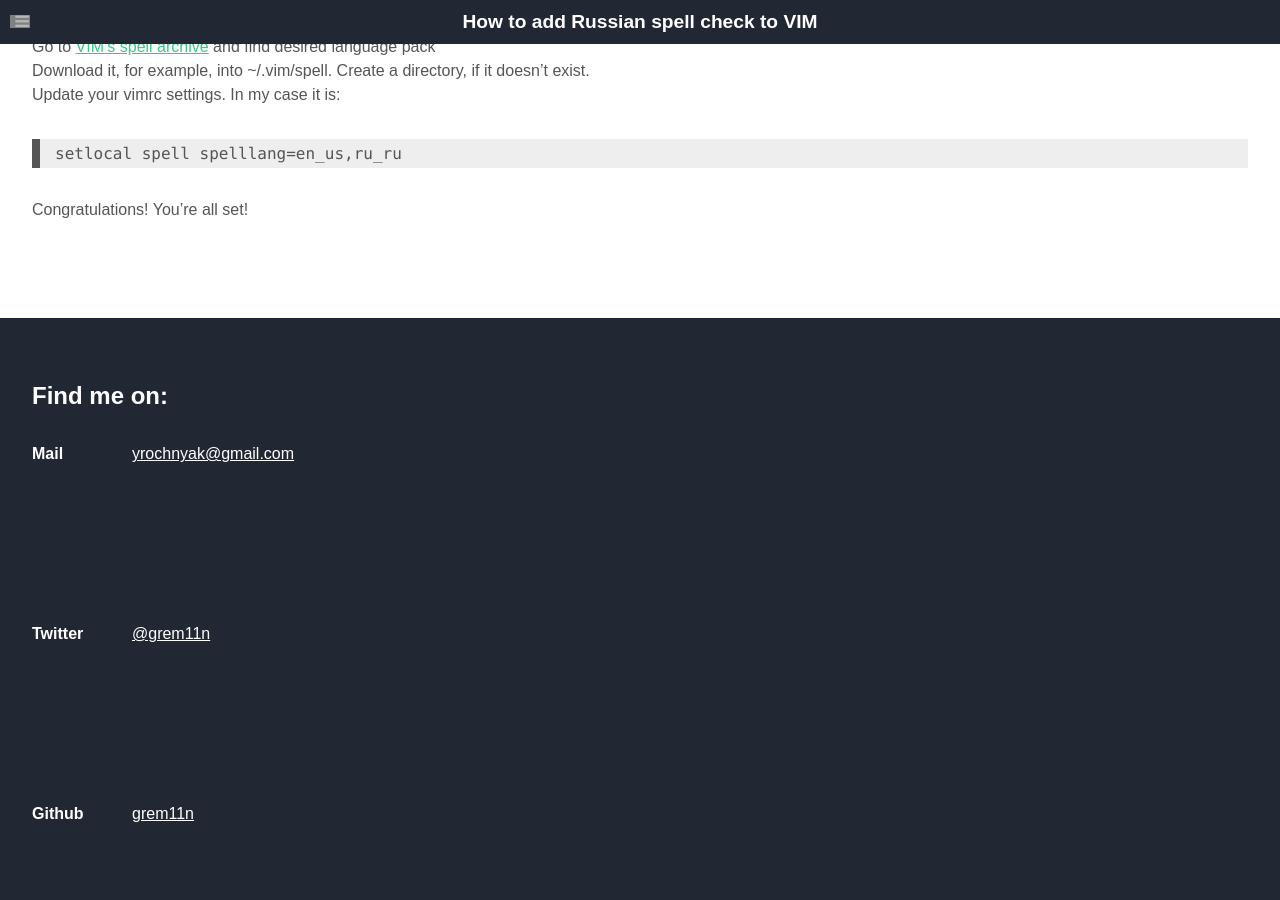
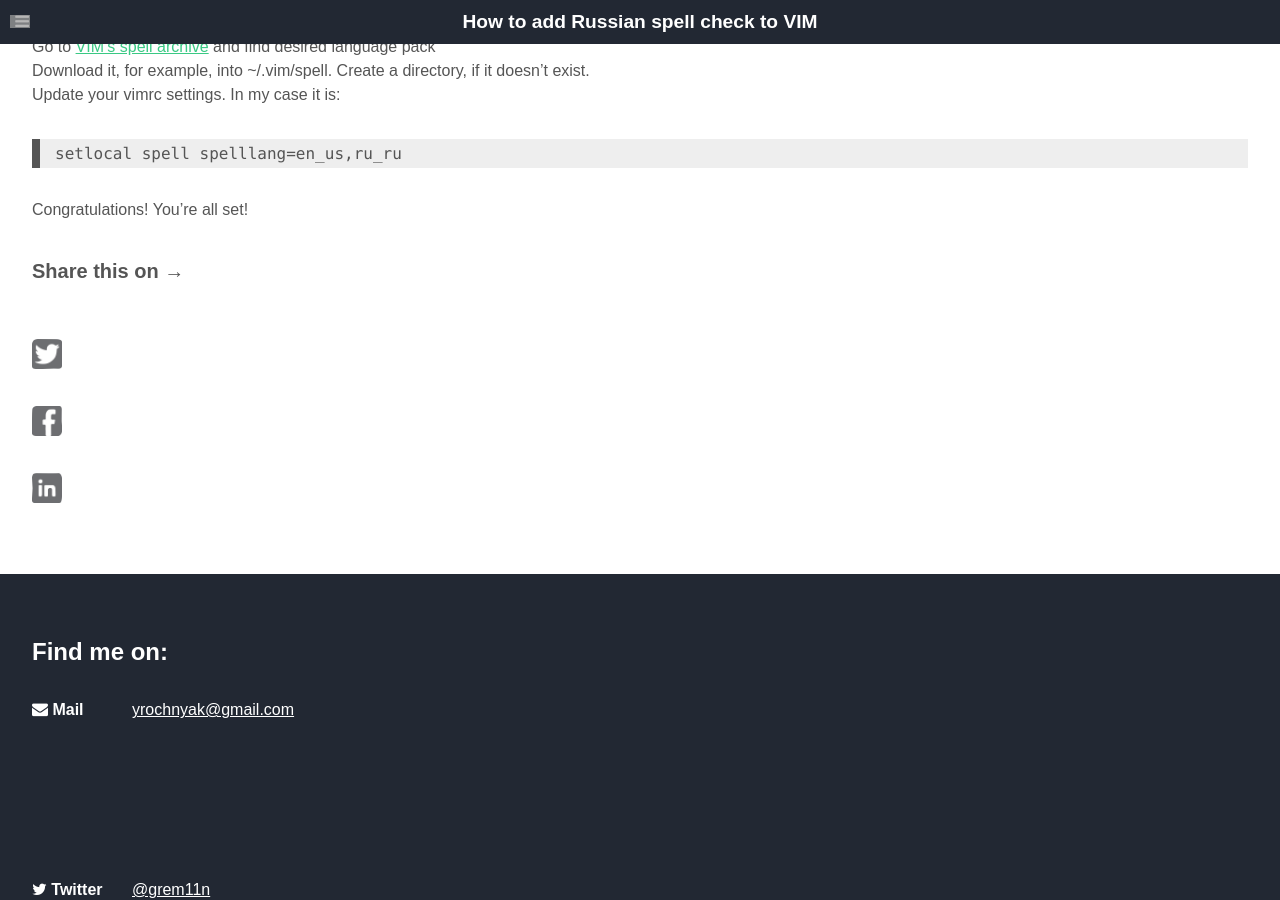
Before and after one commit to grem11n/grem11n.github.io, a Jekyll site: the page built from blog/_posts/2017-03-08-russian-spell-check-vim.md, in a window 1280 px wide and 900 px high, scrolled down 855 px. Built offline with Jekyll 4.4.1, drawn with Linux system fonts in a browser that asks for light colours; comment, search, counter and statistics services are not loaded.

Commit message:
add social buttons

```diff
--- a/_config.yml
+++ b/_config.yml
@@ -4,3 +4,4 @@ description: This is my blog
 paginate: 10
 markdown: kramdown
 highlighter: rouge
+twitter_username: grem11n
--- /dev/null
+++ b/_includes/share-buttons.html
@@ -0,0 +1,14 @@
+<div class="row">
+  <div class="3u">
+    <h3>Share this on &rarr;</h3>
+  </div>
+  <div class="3u">
+    <a href="https://twitter.com/intent/tweet?text={{ page.title }}&url={{ site.url }}{{ page.url }}&via={{ site.twitter_username }}&related={{ site.twitter_username }}" rel="nofollow" title="Share on Twitter" onclick="window.open(this.href, 'mywin', 'width=600,height=400,toolbar=1,resizable=0'); return false;"><img src="{{ site.url }}/assets/images/buttons/twitter.png" alt="Twitter" width="30" height="30"></a>
+   </div>
+   <div class="3u">
+    <a href="https://facebook.com/sharer.php?u={{ site.url }}{{ page.url }}" rel="nofollow" title="Share on Facebook" onclick="window.open(this.href, 'mywin', 'width=600,height=400,toolbar=1,resizable=0'); return false;"><img src="{{ site.url }}/assets/images/buttons/facebook.png" alt="Facebook" width="30" height="30"></a>
+  </div>
+  <div class="3u">
+      <a href="http://www.linkedin.com/shareArticle?mini=true&url={{ site.url }}{{ page.url }}&title={{ page.title }}&source={{ site.title }}" title="Share on Linkedin" onclick="window.open(this.href, 'mywin', 'width=600,height=400,toolbar=1,resizable=0'); return false;"><img src="{{ site.url }}/assets/images/buttons/linkedin.png" alt="Linkedin" width="30" height="30"></a>
+  </div>
+</div>
--- a/_layouts/default.html
+++ b/_layouts/default.html
@@ -38,7 +38,7 @@
 									</header>
 									<ul class="contact">
 										<li>
-											<span class="mail">Mail</span>
+											<span class="mail"><i class="fa fa-envelope"></i> Mail</span>
 											<span><a href="#">yrochnyak@gmail.com</a></span>
 										</li>
 									</ul>
@@ -51,7 +51,7 @@
 									</header>
 									<ul class="contact">
 										<li>
-											<span class="phone">Twitter</span>
+											<span class="phone"><i class="fa fa-twitter"></i> Twitter</span>
 											<span><a href="https://twitter.com/grem11n" target="_blank">@grem11n</a></span>
 										</li>
 									</ul>
@@ -64,7 +64,7 @@
 									</header>
 									<ul class="contact">
 										<li>
-											<span class="phone">Github</span>
+											<span class="phone"><i class="fa fa-github"></i> Github</span>
 											<span><a href="https://github.com/grem11n" target="_blank">grem11n</a></span>
 										</li>
 									</ul>
@@ -77,7 +77,7 @@
 									</header>
 									<ul class="contact">
 										<li>
-											<span class="phone">Linkedin</span>
+											<span class="phone"><i class="fa fa-linkedin"></i> Linkedin</span>
 											<span><a href="https://www.linkedin.com/in/yrochnyak" target="_blank">Yurii Rochniak</a></span>
 										</li>
 									</ul>
--- a/_layouts/post.html
+++ b/_layouts/post.html
@@ -14,6 +14,9 @@ layout: main
 			</section>
 		</div>
                 <div class="container">
+                    {% include share-buttons.html %}
+                </div>
+                <div class="container">
                          {% include disqus.html %}
                 </div>
 	</div>
```
Also changed, not shown: assets/images/buttons/facebook.png (added), assets/images/buttons/linkedin.png (added), assets/images/buttons/twitter.png (added).
